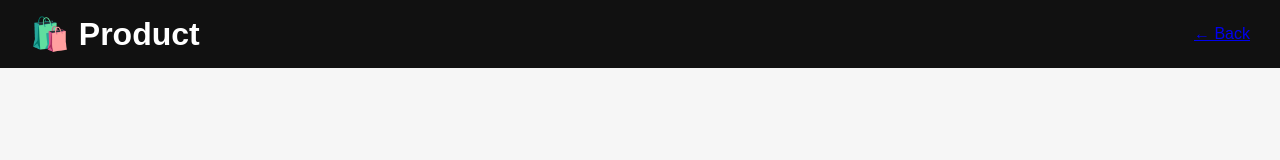
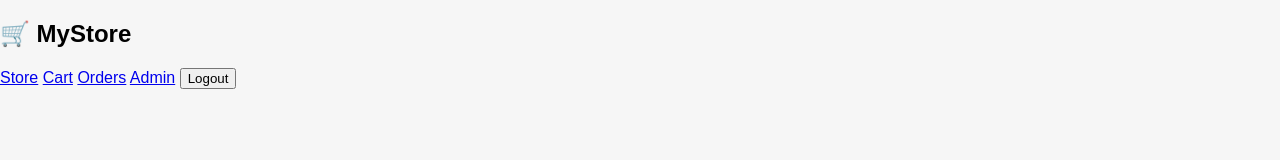
Before and after one commit to hungkha61-bot/inventory-system, a plain HTML site: page frontend/product.html in a window 1280 px wide. Drawn offline with Linux system fonts and the light colour scheme; no server answers.

Commit message:
update script.js fix UI

```diff
--- a/frontend/product.html
+++ b/frontend/product.html
@@ -6,10 +6,19 @@
 </head>
 <body>
 
-  <header class="header">
-    <h1>🛍️ Product</h1>
-    <a href="store.html">← Back</a>
-  </header>
+  <nav class="navbar">
+  <div class="nav-left">
+    <h2>🛒 MyStore</h2>
+  </div>
+
+  <div class="nav-right">
+    <a href="store.html">Store</a>
+    <a href="cart.html">Cart</a>
+    <a href="orders.html">Orders</a>
+    <a href="index.html" id="adminLink">Admin</a>
+    <button id="logoutBtn">Logout</button>
+  </div>
+</nav>
 
   <div id="productDetail" class="card" style="max-width:500px;margin:30px auto;"></div>
 
```
Also changed, not shown: frontend/cart.html (+13 -4 lines), frontend/orders.html (+13 -4 lines), frontend/store.html (+13 -4 lines).
